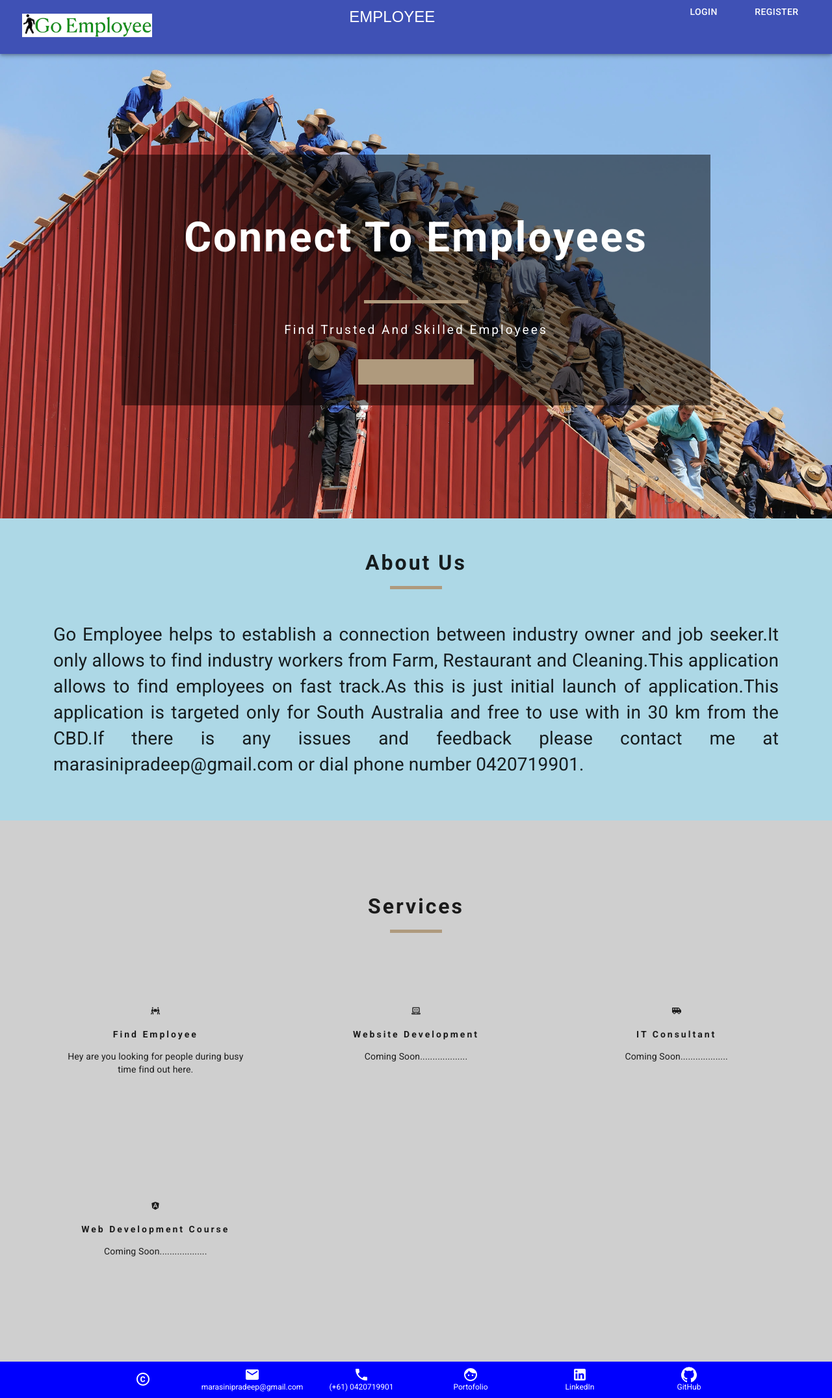
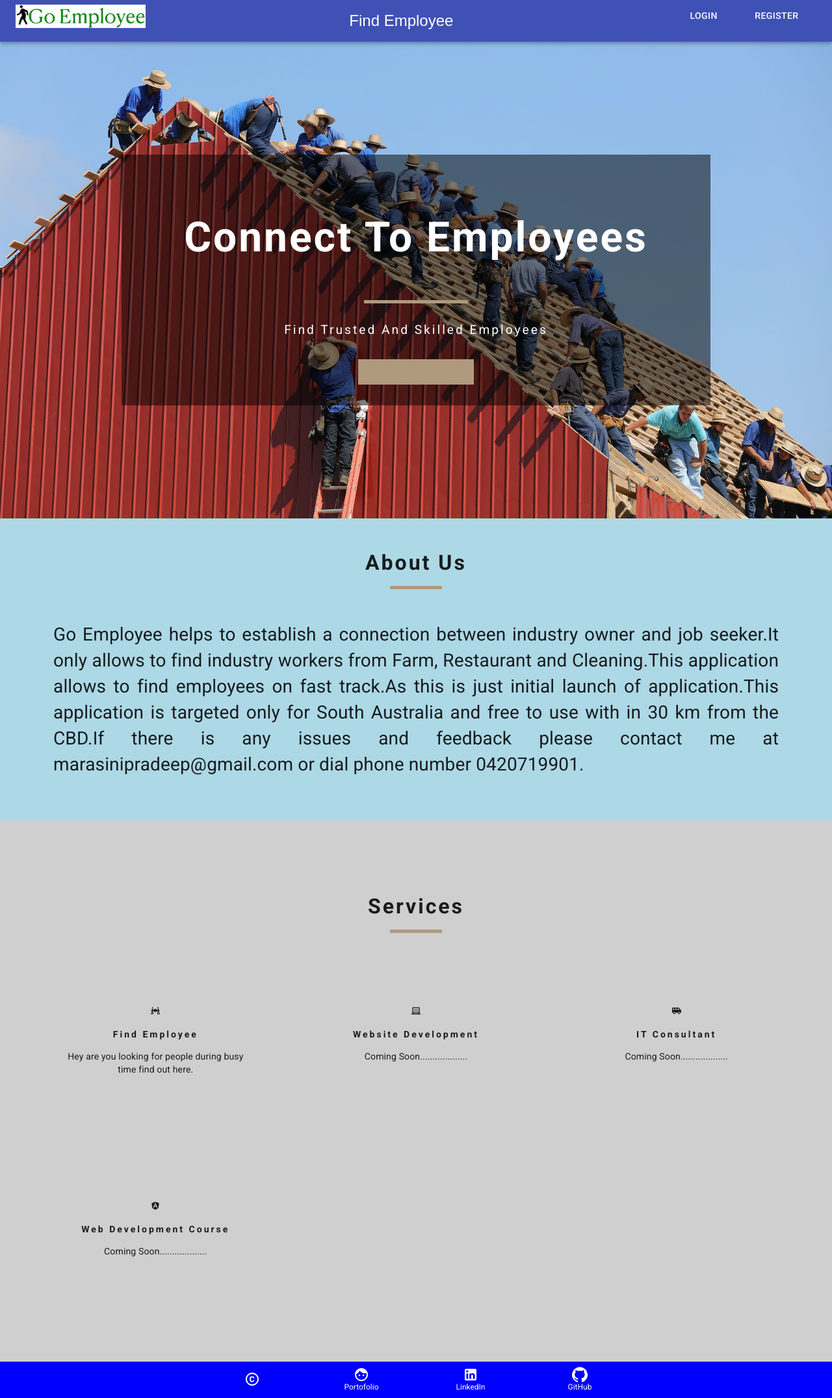
Before and after one commit to marasinipradeep/Go-Employee, a React (Create React App) app in the folder client/: page / in a window 1280 px wide. Shown: the whole page at 65% size. Built offline with nearby package versions, Linux system fonts and the light colour scheme.

Commit message:
UI changed on single employee and made more responsive

```diff
--- a/client/src/HomeComponents/Footer/Footer.js
+++ b/client/src/HomeComponents/Footer/Footer.js
@@ -25,10 +25,10 @@ function Footer() {
             <BottomNavigationAction icon={<Copyright />} edge="start" className={classes.socialLink} color="inherit" aria-label="copyright" />
 
           {/* email address */}
-          <BottomNavigationAction icon={<Email />} label="marasinipradeep@gmail.com" edge="start" className={classes.socialLink} color="inherit" aria-label="email" />
+          {/* <BottomNavigationAction icon={<Email />} label="marasinipradeep@gmail.com" edge="start" className={classes.socialLink} color="inherit" aria-label="email" /> */}
 
           {/* phone number */}
-          <BottomNavigationAction edge="start" label="(+61) 0420719901" className={classes.socialLink} color="inherit" aria-label="phone-number" icon={<Phone />} />
+          {/* <BottomNavigationAction edge="start" label="0420719901" className={classes.socialLink} color="inherit" aria-label="phone-number" icon={<Phone />} /> */}
 
           {/* portfolio */}
           <BottomNavigationAction edge="start" label="Portofolio" className={classes.socialLink} color="inherit" aria-label="portfolio" icon={<Face />} onClick={() => window.open("https://pradeep-marasini.herokuapp.com/", '_blank')} />
--- a/client/src/HomeComponents/Footer/FooterStyle.js
+++ b/client/src/HomeComponents/Footer/FooterStyle.js
@@ -5,7 +5,7 @@ const useStyles = makeStyles((theme) => ({
     root: {
       position: "static",
       bottom: 0,
-      width:"100%",
+     // maxWidth:"100%",
       backgroundColor: "#0000FE"
     },
    socialLink: {
--- a/client/src/HomeComponents/Header/Header.js
+++ b/client/src/HomeComponents/Header/Header.js
@@ -65,7 +65,7 @@ export default function Navbar(props) {
                         </Grid>
                         <Grid item xs={12} sm={4} md={5}>
                             <IconButton edge="start" className={classes.menuButton} color="inherit" aria-label="menu" onClick={() => history.push("/employee")}>
-                                EMPLOYEE
+                                Find Employee
           </IconButton>
                         </Grid>
                         <Grid item xs={12} sm={2} md={1}>
--- a/client/src/HomeComponents/Header/HeaderStyle.js
+++ b/client/src/HomeComponents/Header/HeaderStyle.js
@@ -9,18 +9,18 @@ const useStyles = makeStyles((theme) => ({
         right: theme.spacing(2),
     },
     menuButton: {
-        marginRight: theme.spacing(1),
+      //  marginRight: theme.spacing(1),
 
     },
     appBar: {
         backgroundColor: "rgb(219, 70, 70)"
     },
     logo:{
-        margin:"30px",
-        marginLeft:"60px",
-        width:"100px",
-        maxHeight:"50px",
-        transform:"scale(2)"
+        margin:"10px",
+        marginLeft:"50px",
+       width:"100px",
+       maxHeight:"auto",
+       transform:"scale(2)"
     }
 
 }));
--- a/client/src/Pages/ConnectedEmployeePage/SingleEmployee.css
+++ b/client/src/Pages/ConnectedEmployeePage/SingleEmployee.css
@@ -27,7 +27,7 @@
 
   .desc,
   .info {
-    margin: 2rem 0;
+     margin: 2rem 0;
     font-size: 24px;
   }
   .desc h3 {
--- a/client/src/Pages/ConnectedEmployeePage/SingleEmployee.js
+++ b/client/src/Pages/ConnectedEmployeePage/SingleEmployee.js
@@ -51,24 +51,31 @@ function SingleEmployee(props) {
 
                         <div key={employee._id}>
 
-                            <StyledHero img={`/${employee.images}` ||
+                            {/* <StyledHero img={`/${employee.images}` ||
                                 defaultBcg}>
-                                <Banner title={`${employee.name} ${employee.workType}`}>
+                            </StyledHero> */}
+                            {/* <Banner title={`${employee.name} ${employee.workType}`}>
                                     <Link to='/employee' className="btn-primary">
                                         GO BACK
                                    </Link>
-                                </Banner>
-                            </StyledHero>
+                                </Banner> */}
 
                             <Grid container alignItems="center" spacing={2} >
-                                <Grid item xs={12} md={12}>
+
+                                <Grid item xs={12}>
                                     <article className="desc">
                                         <h3>details</h3>
                                         <p>{employee.description}</p>
                                     </article>
                                 </Grid>
+                                <Grid item xs={12} md={3}>
+                                    <StyledHero img={`/${employee.images}` ||
+                                        defaultBcg}>
+                                    </StyledHero>
+                                </Grid>
 
-                                <Grid item xs={12} md={12}>
+
+                                <Grid item xs={12} md={6}>
                                     <article className="info">
                                         <h3>info</h3>
                                         <h6>Name: {employee.name}</h6>
@@ -79,11 +86,7 @@ function SingleEmployee(props) {
                                     </article>
                                 </Grid>
 
-                                <Grid item xs={12} md={12} >
-                                <Chat name={name} room={room} />
-                                </Grid>
-
-                                <Grid item xs={12} md={12}>
+                                <Grid item xs={12} >
                                     <section className="employee-extras">
                                         <h6>Skills</h6>
                                         <ul className="extras">
@@ -92,9 +95,9 @@ function SingleEmployee(props) {
                                     </section>
                                 </Grid>
 
-
-
-
+                                <Grid item xs={12} >
+                                    <Chat name={name} room={room} />
+                                </Grid>
 
                             </Grid>
                         </div>
--- a/client/src/Pages/HomePage/Home.js
+++ b/client/src/Pages/HomePage/Home.js
@@ -18,7 +18,7 @@ import { Grid } from "@material-ui/core"
 export default function Home() {
     return (
         <Grid container >
-            <Grid item sm={12}>
+            <Grid item sm={12} >
                 <Hero>
                     <Banner title="Connect to employees" subtitle="Find Trusted And Skilled Employees">
                         <Link to="/employee" className="btn-primary">
--- a/client/src/PureComponents/StyledHero/StyledHero.js
+++ b/client/src/PureComponents/StyledHero/StyledHero.js
@@ -3,7 +3,10 @@ import deafaultImage from '../../Images/employee.jpg';
 
 
 const StyledHero = styled.header`
-min-height: 100vh;
+min-height: 40vh;
+max-width: 40vh;
+margin:10px;
+border-radius: 50%;
 background:url(${props => props.img ? props.img :
         deafaultImage}) center/
 cover no-repeat;
```
